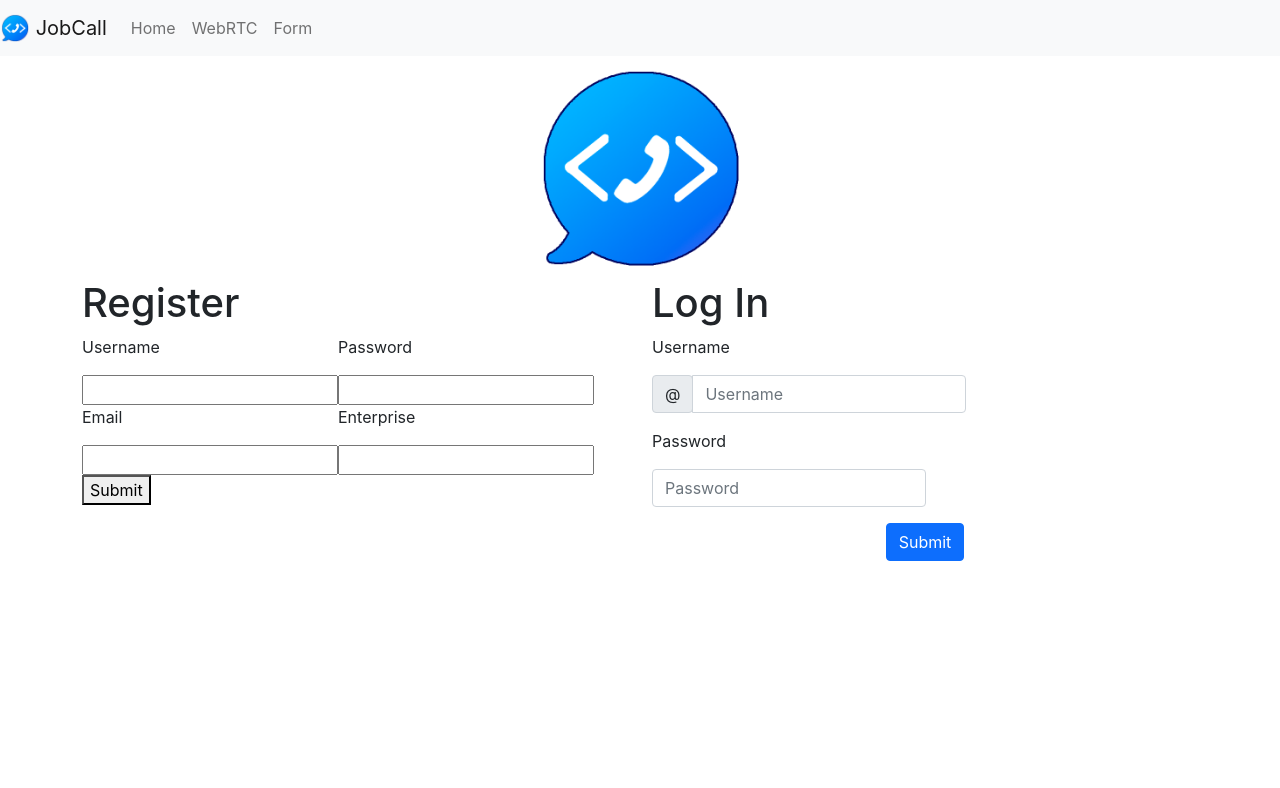
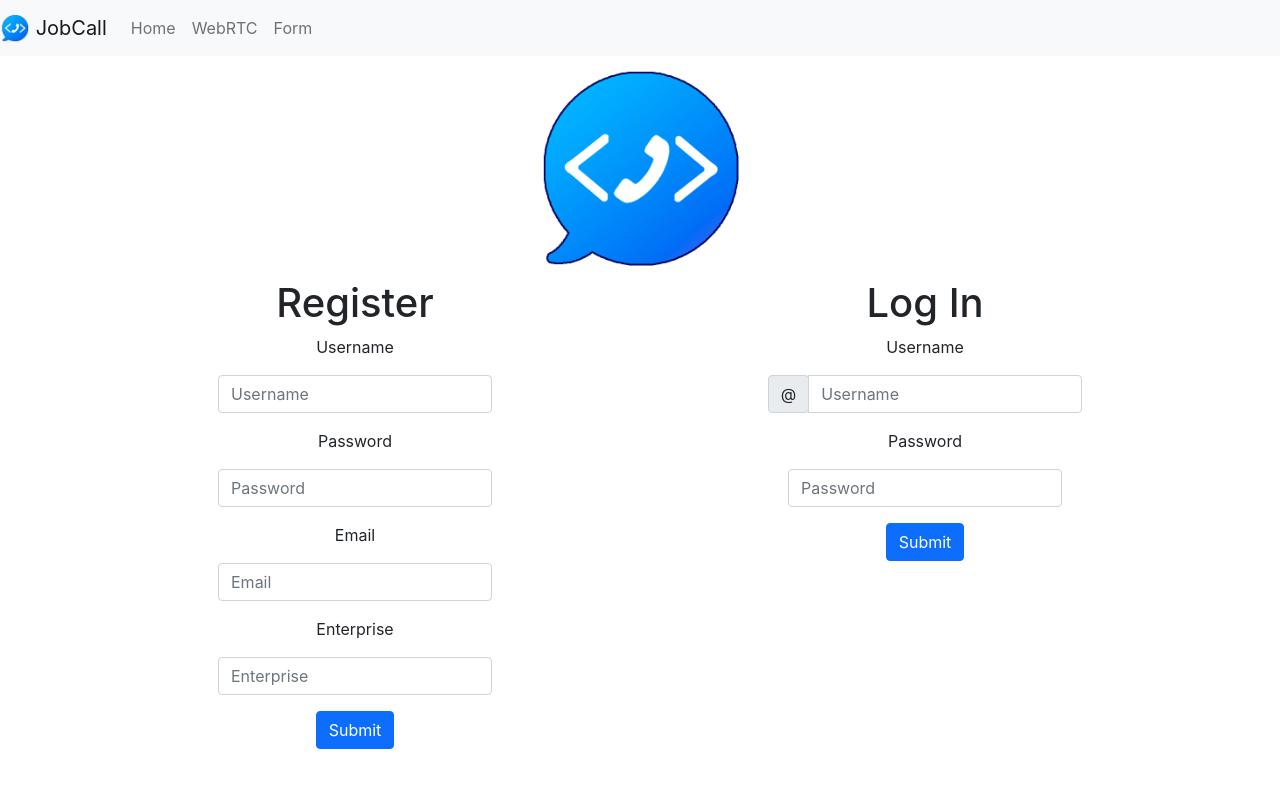
Before and after one commit to JobCall-HackUPC/peer-frontend, a React (Create React App) app: page / in a window 1280 px wide. Shown: the top 788 px of the page. Built offline with nearby package versions, Linux system fonts and the light colour scheme.

Commit message:
Make login a bit more beautifull

```diff
--- a/src/App.js
+++ b/src/App.js
@@ -27,7 +27,7 @@ export default function App() {
 
 
   return (
-    <div className="wrapper">
+    <div className="wrapper container">
       <BrowserRouter>
         <Switch>
           <Route path="/webrtc">
--- a/src/components/Login/Login.js
+++ b/src/components/Login/Login.js
@@ -32,7 +32,7 @@ export default function Login({ setToken }) {
 
   return (
 
-    <div className="login-wrapper">
+    <div className="login-wrapper" align="center">
       <div className="container">
         <div className="row">
           <div className="col-xs-12 col-sm-12 col-md-12 col-lg-12" align="center">
@@ -45,23 +45,22 @@ export default function Login({ setToken }) {
 
             <h1>Log In</h1>
             <form onSubmit={handleSubmit}>
-              <div className="col-xs-12">
+              <div className="col-xs-12 col-sm-12 col-md-12 col-lg-12">
                 <label>
-
                   <p>Username</p>
-                  <div class="input-group mb-3">
+                  <div class="input-group mb-3 col-xs-12 col-sm-12 col-md-12 col-lg-12">
                     <div class="input-group-prepend">
                       <span class="input-group-text" id="basic-addon1">@</span>
                     </div>
-                    <input type="text" class="form-control" placeholder="Username" aria-label="Username" aria-describedby="basic-addon1" onChange={e => setUserName(e.target.value)} />
+                    <input type="text" class="form-control col-xs-12 col-sm-12 col-md-12 col-lg-12" placeholder="Username" aria-label="Username" aria-describedby="basic-addon1" onChange={e => setUserName(e.target.value)} />
                   </div>
                 </label>
               </div>
-              <div className="col-xs-12">
+              <div className="col-xs-12 col-sm-12 col-md-12 col-lg-12">
                 <label>
                   <p>Password</p>
-                  <div class="input-group mb-3">
-                    <input type="password" onChange={e => setPassword(e.target.value)} class="form-control" placeholder="Password" aria-label="Password" aria-describedby="basic-addon1" />
+                  <div class="input-group mb-3 col-xs-12 col-sm-12 col-md-12 col-lg-12">
+                    <input type="password" onChange={e => setPassword(e.target.value)} class="form-control col-xs-12 col-sm-12 col-md-12 col-lg-12" placeholder="Password" aria-label="Password" aria-describedby="basic-addon1" />
                   </div>
                 </label>
               </div>
--- a/src/components/Login/Register/Register.js
+++ b/src/components/Login/Register/Register.js
@@ -34,27 +34,39 @@ export default function Register({ setToken }) {
 
 
   return(
-    <div className="register-wrapper">
+    <div className="register-wrapper" align="center">
       <h1>Register</h1>
       <form onSubmit={handleSubmit}>
+        <div className = "col-xs-12 col-sm-12 col-md-12 col-lg-12">
         <label>
           <p>Username</p>
-          <input type="text" onChange={e => setUserName(e.target.value)}/>
+          <div class="input-group mb-3 col-xs-12 col-sm-12 col-md-12 col-lg-12">
+            <input type="text" class="form-control col-xs-12 col-sm-12 col-md-12 col-lg-12" placeholder="Username" onChange={e => setUserName(e.target.value)}/>
+          </div>
         </label>
         <label>
           <p>Password</p>
-          <input type="password" onChange={e => setPassword(e.target.value)}/>
+          <div class="input-group mb-3 col-xs-12 col-sm-12 col-md-12 col-lg-12">
+            <input type="password" class="form-control col-xs-12 col-sm-12 col-md-12 col-lg-12" placeholder="Password" onChange={e => setPassword(e.target.value)}/>
+          </div>
         </label>
         <div>
         <label>
           <p>Email</p>
-          <input type="text" onChange={e => setEmail(e.target.value)}/>
+          <div class="input-group mb-3 col-xs-12 col-sm-12 col-md-12 col-lg-12">
+            <input type="password" class="form-control col-xs-12 col-sm-12 col-md-12 col-lg-12" placeholder="Email" onChange={e => setEmail(e.target.value)}/>
+          </div>
         </label>
         <label>
           <p>Enterprise</p>
-          <input type="text" onChange={e => setEnterprise(e.target.value)}/>
+          <div class="input-group mb-3 col-xs-12 col-sm-12 col-md-12 col-lg-12">
+            <input type="password" class="form-control col-xs-12 col-sm-12 col-md-12 col-lg-12" placeholder="Enterprise" onChange={e => setEnterprise(e.target.value)}/>
+          </div>
         </label>
-          <button type="submit">Submit</button>
+        <div className="col-xs-12 col-sm-12 col-md-12 col-lg-12">
+        <button type="submit" className="btn btn-primary" >Submit</button>
+        </div>
+        </div>
         </div>
       </form>
     </div>
```
